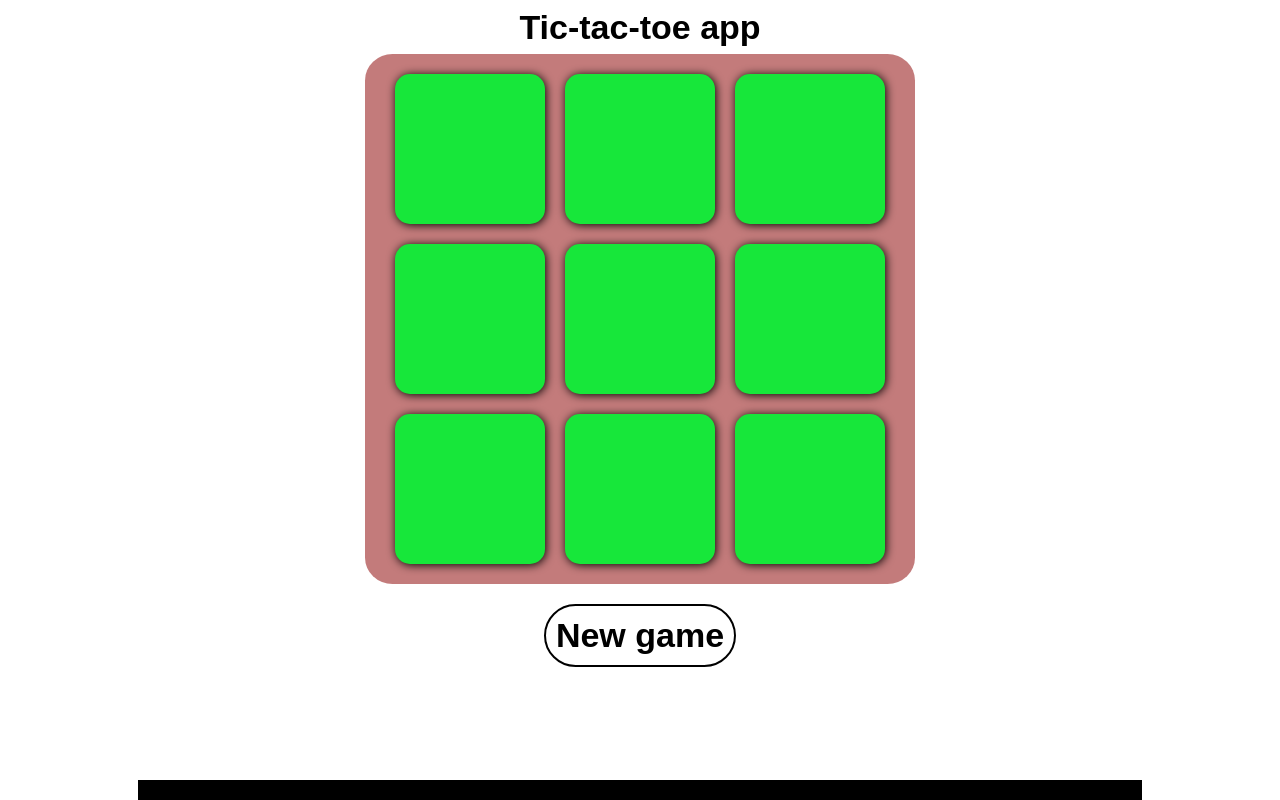
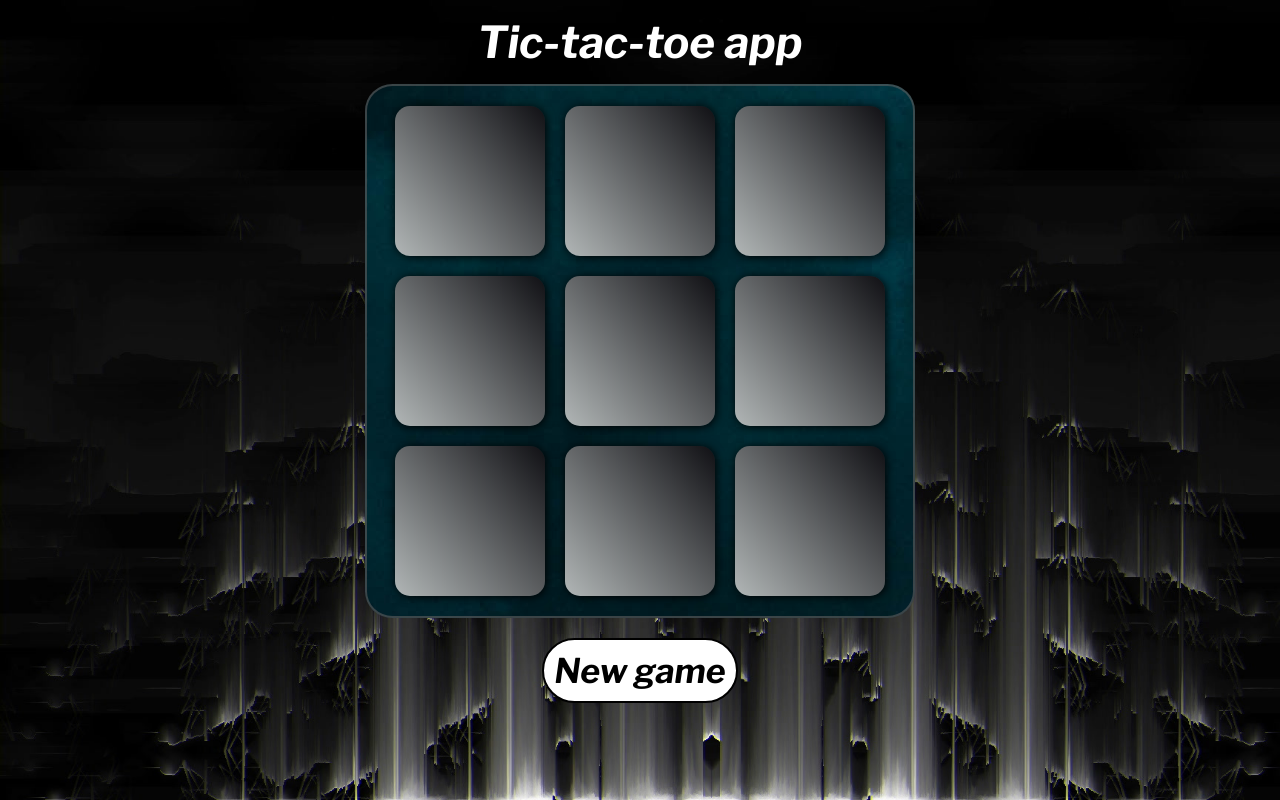
Before and after one commit to BondarEugene/application-tic-tac-toe-app, a plain HTML site: page index.html in a window 1280 px wide. Drawn offline with nearby package versions, Linux system fonts and the light colour scheme.

Commit message:
some disign

```diff
--- a/css/main .css
+++ b/css/main .css
@@ -1,6 +1,6 @@
 @charset "UTF-8";
 /*Fonts*/
-@import url("");
+@import url("https://fonts.googleapis.com/css2?family=Lato:wght@700&family=Oswald:wght@500&family=Source+Code+Pro:ital,wght@1,600;1,900&family=Libre+Franklin:ital,wght@1,700&display=swap");
 /*Null style*/
 * {
   padding: 0;
@@ -81,7 +81,8 @@ h1, h2, h3, h4, h5, h6 {
 
 /*Body of page*/
 body {
-  font-family: Arial, Helvetica, sans-serif;
+  font-family: "Lato", sans-serif;
+  background: url("/img/images/board/bg_2.jpg") 0 0/cover fixed;
 }
 
 .wrapper {
@@ -95,24 +96,53 @@ body {
   flex: 1 1 auto;
 }
 
+.header__body {
+  margin: 10px 0;
+}
 .header__title {
   text-align: center;
-  margin: 10px 0 0 0;
+  margin: 0 auto;
+  max-width: 550px;
+  padding: 10px 0;
 }
 .header__title-content {
-  font-size: 34px;
-  font-family: Arial, Helvetica, sans-serif;
+  font-family: "Libre Franklin", sans-serif;
   font-weight: 700;
+  font-size: 44px;
+  color: #fff;
 }
 /*Сделал шаблон, пока подбираю дизайн*/
+.board {
+  margin: 0 10px;
+}
 .board__body {
-  background-color: rgba(180, 90, 90, 0.8);
+  background: url("/img/images/board/bg_1.jpg") center;
+  border: 2px solid rgba(97, 96, 96, 0.6);
   border-radius: 5%;
   max-width: 550px;
   height: 100%;
-  margin: 10px auto;
-  font-size: 30px;
-  font-weight: 600;
+  margin: 0 auto;
+  color: #fff;
+}
+@media (max-width: 553px) {
+  .board__body {
+    max-width: 450px;
+  }
+}
+@media (max-width: 425px) {
+  .board__body {
+    max-width: 390px;
+  }
+}
+@media (max-width: 375px) {
+  .board__body {
+    max-width: 330px;
+  }
+}
+@media (max-width: 320px) {
+  .board__body {
+    max-width: 300px;
+  }
 }
 .board__row {
   display: flex;
@@ -122,8 +152,12 @@ body {
   padding: 10px;
 }
 .board__items {
+  font-family: "Source Code Pro", monospace;
+  font-weight: 600;
+  font-size: 100px;
   flex: 0 1 33.333%;
-  background-color: #17e73a;
+  background: rgb(177, 182, 182);
+  background: linear-gradient(49deg, rgb(177, 182, 182) 0%, rgb(16, 16, 20) 100%);
   max-width: 150px;
   min-height: 150px;
   margin: 10px;
@@ -134,43 +168,71 @@ body {
   align-items: center;
   text-align: center;
   cursor: pointer;
-  font-size: 100px;
+}
+@media (max-width: 553px) {
+  .board__items {
+    max-width: 120px;
+    min-height: 120px;
+    font-size: 80px;
+  }
+}
+@media (max-width: 425px) {
+  .board__items {
+    max-width: 100px;
+    min-height: 100px;
+  }
+}
+@media (max-width: 375px) {
+  .board__items {
+    max-width: 80px;
+    min-height: 80px;
+    font-size: 60px;
+  }
+}
+@media (max-width: 320px) {
+  .board__items {
+    max-width: 70px;
+    min-height: 70px;
+    font-size: 40px;
+  }
 }
 .board__info {
   text-align: center;
   font-size: 34px;
   font-weight: 600;
-  margin: 0 0 20px 0;
+  margin: 10px 0 20px 0;
+  color: #fff;
 }
 .board__reset {
   display: block;
   text-align: center;
 }
 .board__reset-button {
+  font-family: "Libre Franklin", sans-serif;
   font-size: 34px;
-  font-weight: 600;
+  font-weight: 700;
   background-color: #fff;
   border: 2px solid #000;
   border-radius: 50px;
   padding: 10px;
-  margin: 0 0 20px 0;
+  margin: 0 0 10px 0;
 }
 .board__reset-button:hover {
-  background-color: #bbbaba;
+  background-color: #000;
+  color: #fff;
 }
 .board__winner {
+  max-width: 550px;
+  margin: 0 auto;
   text-align: center;
+  font-family: "Libre Franklin", sans-serif;
   font-size: 45px;
-  font-weight: 600;
-  color: #000;
+  font-weight: 500;
+}
+.board__winner-content {
   margin: 0 0 20px 0;
-  text-decoration: underline;
+  padding: 10px 0;
+  color: #fff;
 }
 
 /*----------------Footer-----------------------------------------------*/
-.footer__body {
-  display: flex;
-  min-height: 20px;
-  margin: 0 10px;
-  background-color: black;
-}
--- a/index.html
+++ b/index.html
@@ -1,14 +1,16 @@
 <!DOCTYPE html>
 <html lang="en">
-
   <head>
-    <meta charset="UTF-8">
-    <meta name="viewport" content="width=device-width, initial-scale=1.0">
-    <meta name="google" value="notranslate">
-    <meta name="description" content="Author:Eugene Bondar(XHooD) Email:eugene22030122@gmail.com">
+    <meta charset="UTF-8" />
+    <meta name="viewport" content="width=device-width, initial-scale=1.0" />
+    <meta name="google" value="notranslate" />
+    <meta
+      name="description"
+      content="Author:Eugene Bondar(XHooD) Email:eugene22030122@gmail.com"
+    />
     <link rel="shortcut icon" href="/img/icons/tic-tac_logo.webp" />
     <title>TIC-TAC-TOE</title>
-    <link rel="stylesheet" href="/css/main .css">
+    <link rel="stylesheet" href="/css/main .css" />
   </head>
 
   <body>
@@ -43,22 +45,20 @@
             </div>
             <div class="board__info"></div>
             <div class="board__reset">
-                        <button class="board__reset-button">
-                            New game
-                        </button>
+              <button class="board__reset-button">New game</button>
             </div>
-                    <div class="board__winner"></div>
+            <div class="board__winner">
+              <div class="board__winner-content"></div>
+            </div>
           </div>
         </section>
       </main>
       <footer class="footer">
         <div class="footer__container container">
-                <div class="footer__body">
-                </div>
+          <div class="footer__body"></div>
         </div>
       </footer>
     </div>
     <script src="/js/style.js"></script>
   </body>
-
 </html>
--- a/js/style.js
+++ b/js/style.js
@@ -1,7 +1,7 @@
 const cells = document.querySelectorAll(".board__items");
 const resetButton = document.querySelector(".board__reset-button");
 const innerInfo = document.querySelector(".board__info");
-const winner = document.querySelector(".board__winner");
+const winner = document.querySelector(".board__winner-content");
 
 const players = {
   x: "X",
@@ -70,12 +70,12 @@ function checkGameOver() {
   for (const line of winCombinations) {
     if (checkLine(line)) {
       const winnigPlayer = boardArray[line[0]];
-      winner.textContent = `${winnigPlayer} won !!! Well done.`;
+      winner.textContent = `${winnigPlayer} won ! Well done.`;
       return true;
     }
   }
   if (!boardArray.includes("")) {
-    winner.textContent = "Friendship won!!!!!";
+    winner.textContent = "Friendship won!";
     return true;
   }
 }
--- a/main/main.scss
+++ b/main/main.scss
@@ -1,6 +1,6 @@
 // !Шрифты
 /*Fonts*/
-@import url("");
+@import url("https://fonts.googleapis.com/css2?family=Lato:wght@700&family=Oswald:wght@500&family=Source+Code+Pro:ital,wght@1,600;1,900&family=Libre+Franklin:ital,wght@1,700&display=swap");
 
 // !Обнуление
 @import "./nullstyle";
@@ -10,7 +10,8 @@
 
 /*Body of page*/
 body {
-    font-family: Arial, Helvetica, sans-serif;
+    font-family: 'Lato', sans-serif;
+    background: url('/img/images/board/bg_2.jpg') 0 0 / cover fixed;
 }
 //прибиваем footer к низу страницы, запрещаем контенту заходить за пределы экрана
 .wrapper {
@@ -46,6 +47,7 @@ body {
     // .header__body
 
     &__body {
+        margin: 10px 0;
     }
 
     // .header__logo
@@ -62,12 +64,15 @@ body {
 
     &__title {
         text-align: center;
-        margin: 10px 0 0 0;
+        margin: 0 auto;
+        max-width: 550px;
+        padding: 10px 0;
     }
     &__title-content {
-        font-size: 34px;
-        font-family: Arial, Helvetica, sans-serif;
+        font-family: 'Libre Franklin', sans-serif;
         font-weight: 700;
+        font-size: 44px;
+        color: #fff;
 
     }
 
@@ -92,20 +97,40 @@ body {
 /*Сделал шаблон, пока подбираю дизайн*/
 .board {
     // .board__container
-
+    margin: 0 10px;
     &__container {
     }
 
     // .board__body
 
     &__body {
-        background-color: rgba($color: #b45a5a, $alpha: 0.8);
+        background: url('/img/images/board/bg_1.jpg') center;
+        border: 2px solid rgba($color: #616060, $alpha: 0.6);
         border-radius: 5%;
         max-width: 550px;
         height: 100%;
-        margin: 10px auto;
-        font-size: 30px;
-        font-weight: 600;
+        margin: 0 auto;
+        color: #fff;
+        @media(max-width: 553px) {
+            &{
+                max-width: 450px;
+            }
+        }
+        @media(max-width: 425px) {
+            &{
+                max-width: 390px;
+            }
+        }
+        @media(max-width: 375px) {
+            &{
+                max-width: 330px;
+            }
+        }
+        @media(max-width: 320px) {
+            &{
+                max-width: 300px;
+            }
+        }
     }
 
     // .board__row
@@ -121,8 +146,12 @@ body {
     // .board__item
 
     &__items {
+        font-family: 'Source Code Pro', monospace;
+        font-weight: 600;
+        font-size: 100px;
         flex: 0 1 33.333%;
-        background-color: rgba($color: #17e73a, $alpha: 1.0);
+        background: rgb(177,182,182);
+        background: linear-gradient(49deg, rgba(177,182,182,1) 0%, rgba(16,16,20,1) 100%);
         max-width: 150px;
         min-height: 150px;
         margin: 10px;
@@ -133,15 +162,43 @@ body {
         align-items: center;
         text-align: center;
         cursor: pointer;
-        font-size: 100px;
+        @media(max-width: 553px) {
+            &{
+                max-width: 120px;
+                min-height: 120px;
+                font-size: 80px;
+            }
+        }
+
+        @media(max-width: 425px) {
+            &{
+                max-width: 100px;
+                min-height: 100px;
+            }
+        }
+
+        @media(max-width: 375px) {
+            &{
+                max-width: 80px;
+                min-height: 80px;
+                font-size: 60px;
+            }
+        }
+        @media(max-width: 320px) {
+            &{
+                max-width: 70px;
+                min-height: 70px;
+                font-size: 40px;
+            }
+        }
     }
 
     &__info {
         text-align: center;
         font-size: 34px;
         font-weight: 600;
-        margin: 0 0 20px 0;
-
+        margin: 10px 0 20px 0;
+        color: #fff;
     }
 
     &__reset {
@@ -150,41 +207,51 @@ body {
     }
 
     &__reset-button {
+        font-family: 'Libre Franklin', sans-serif;
         font-size: 34px;
-        font-weight: 600;
+        font-weight: 700;
         background-color: #fff;
         border: 2px solid #000;
         border-radius: 50px;
         padding: 10px;
-        margin: 0 0 20px 0;
+        margin: 0 0 10px 0;
         &:hover {
-            background-color: #bbbaba;
+            background-color: #000;
+            color: #fff;
         }
     }
 
     &__winner {
+        max-width: 550px;
+        margin: 0 auto;
         text-align: center;
+        font-family: 'Libre Franklin', sans-serif;
         font-size: 45px;
-        font-weight: 600;
-        color: #000;
+        font-weight: 500;
+    }
+
+    &__winner-content {
         margin: 0 0 20px 0;
-        text-decoration: underline;
+        padding: 10px 0;
+        color: #fff;
     }
 }
+
+
 /*----------------Footer-----------------------------------------------*/
-.footer {
+// .footer {
 
-    // .footer__container
+//     // .footer__container
 
-    &__container {
-    }
+//     &__container {
+//     }
 
-    // .footer__body
+//     // .footer__body
 
-    &__body {
-        display: flex;
-        min-height: 20px;
-        margin: 0 10px;
-        background-color: black;
-    }
-}
+//     &__body {
+//         display: flex;
+//         min-height: 20px;
+//         margin: 0 10px;
+//         background-color: black;
+//     }
+// }
```
Also changed, not shown: img/images/board/bg_1.jpg (added), img/images/board/bg_2.jpg (added). Lines whose indentation alone changed are shown as unchanged.
